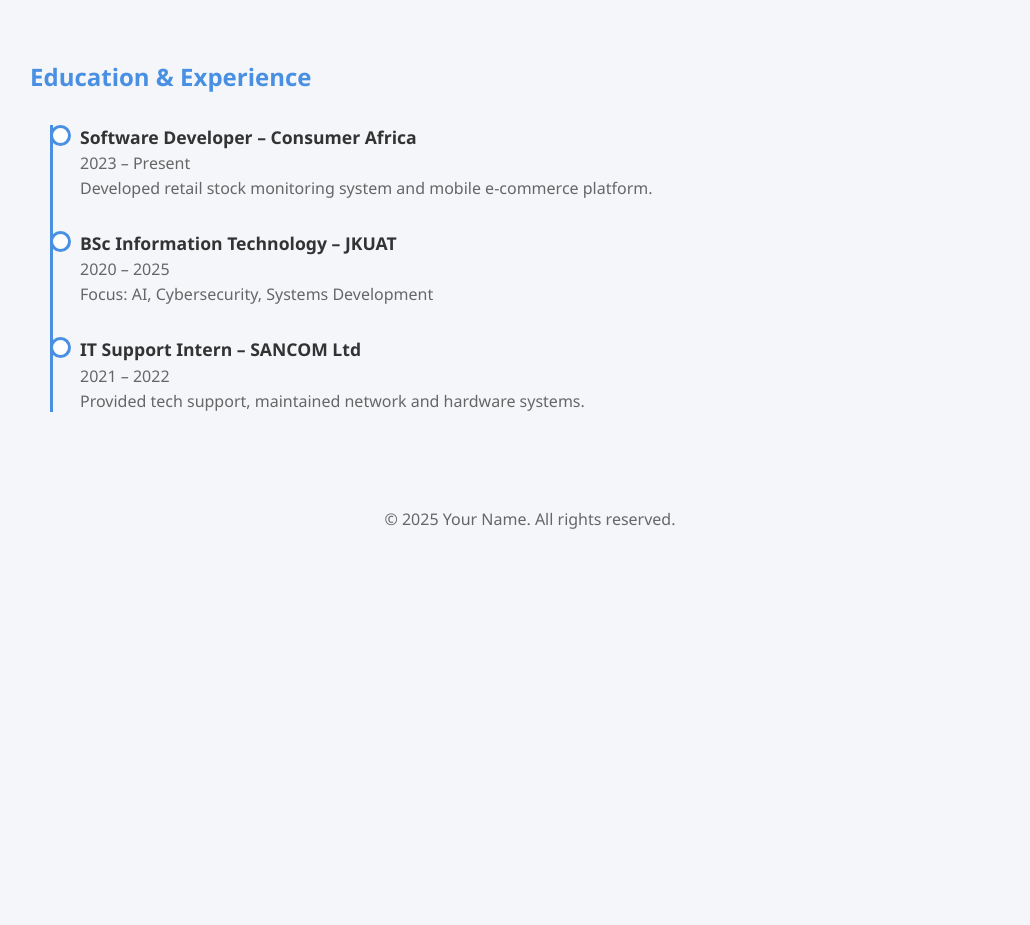
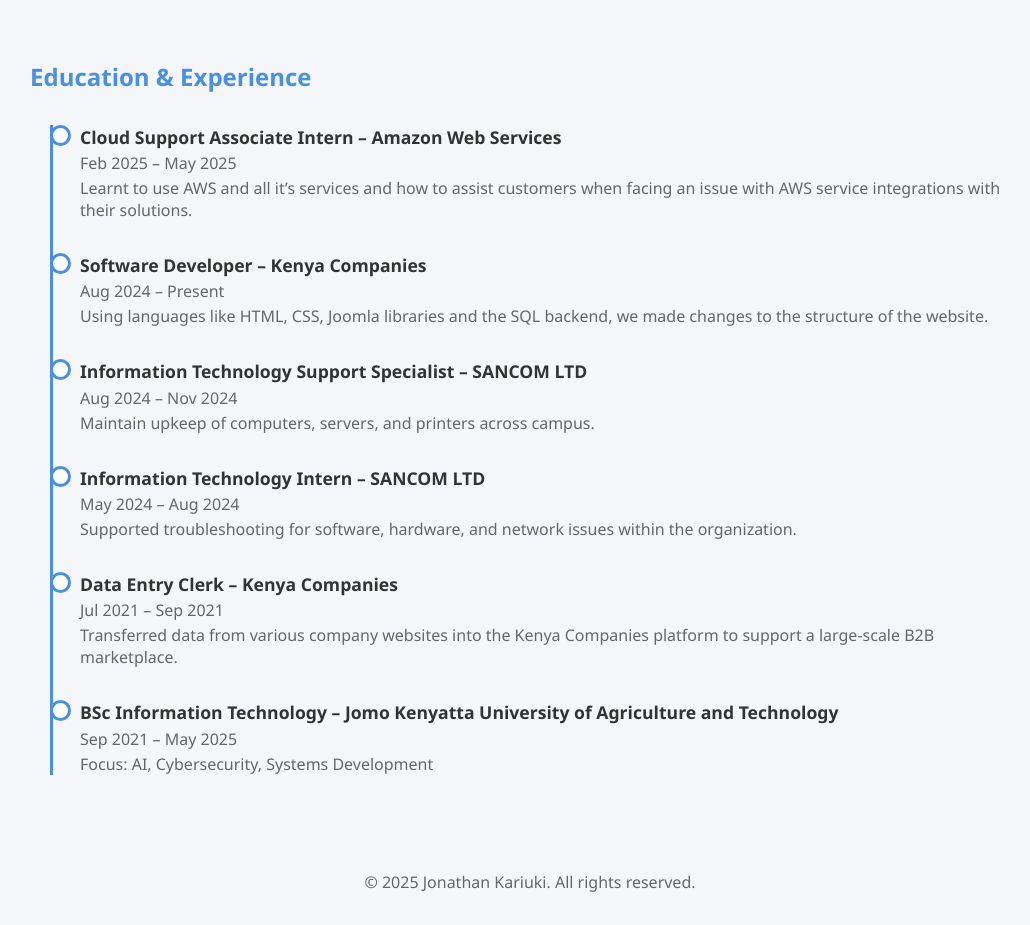
Before and after one commit to KariukiJonathan/Achievements, a plain HTML site: page index.html in a window 1280 px wide. Shown: the part 1860-2785 px from the top of the page, without its empty margins (110-1140 px from the left). Before the commit the page ends 2422 px from the top, so only its background shows below. Drawn offline with Linux system fonts and the light colour scheme.

Commit message:
Update index.html

```diff
--- a/index.html
+++ b/index.html
@@ -282,27 +282,54 @@
 
 <section id="timeline">
   <h2>Education & Experience</h2>
+
   <div class="timeline">
+
     <div class="timeline-item">
-      <h3>Software Developer – Consumer Africa</h3>
-      <p>2023 – Present</p>
-      <p>Developed retail stock monitoring system and mobile e-commerce platform.</p>
+      <h3>Cloud Support Associate Intern – Amazon Web Services</h3>
+      <p>Feb 2025 – May 2025</p>
+      <p>Learnt to use AWS and all it’s services and how to assist customers when facing an issue with AWS service
+integrations with their solutions.</p>
     </div>
+
     <div class="timeline-item">
-      <h3>BSc Information Technology – JKUAT</h3>
-      <p>2020 – 2025</p>
+      <h3>Software Developer – Kenya Companies</h3>
+      <p>Aug 2024 – Present</p>
+      <p>Using languages like HTML, CSS, Joomla libraries and the SQL backend, we made changes to the structure of the
+website.</p>
+    </div>
+
+    <div class="timeline-item">
+      <h3>Information Technology Support Specialist – SANCOM LTD</h3>
+      <p>Aug 2024 – Nov 2024</p>
+      <p>Maintain upkeep of computers, servers, and printers across campus.</p>
+    </div>
+
+    <div class="timeline-item">
+      <h3>Information Technology Intern – SANCOM LTD </h3>
+      <p>May 2024 – Aug 2024</p>
+      <p>Supported troubleshooting for software, hardware, and network issues within the organization.</p>
+    </div>
+
+    <div class="timeline-item">
+      <h3>Data Entry Clerk – Kenya Companies </h3>
+      <p>Jul 2021 – Sep 2021</p>
+      <p>Transferred data from various company websites into the Kenya Companies platform to support a large-scale B2B
+marketplace.</p>
+    </div>
+
+    <div class="timeline-item">
+      <h3>BSc Information Technology – Jomo Kenyatta University of Agriculture and Technology</h3>
+      <p>Sep 2021 – May 2025</p>
       <p>Focus: AI, Cybersecurity, Systems Development</p>
     </div>
-    <div class="timeline-item">
-      <h3>IT Support Intern – SANCOM Ltd</h3>
-      <p>2021 – 2022</p>
-      <p>Provided tech support, maintained network and hardware systems.</p>
-    </div>
+
+
   </div>
 </section>
 
 <footer>
-  &copy; 2025 Your Name. All rights reserved.
+  &copy; 2025 Jonathan Kariuki. All rights reserved.
 </footer>
 
 </body>
```
